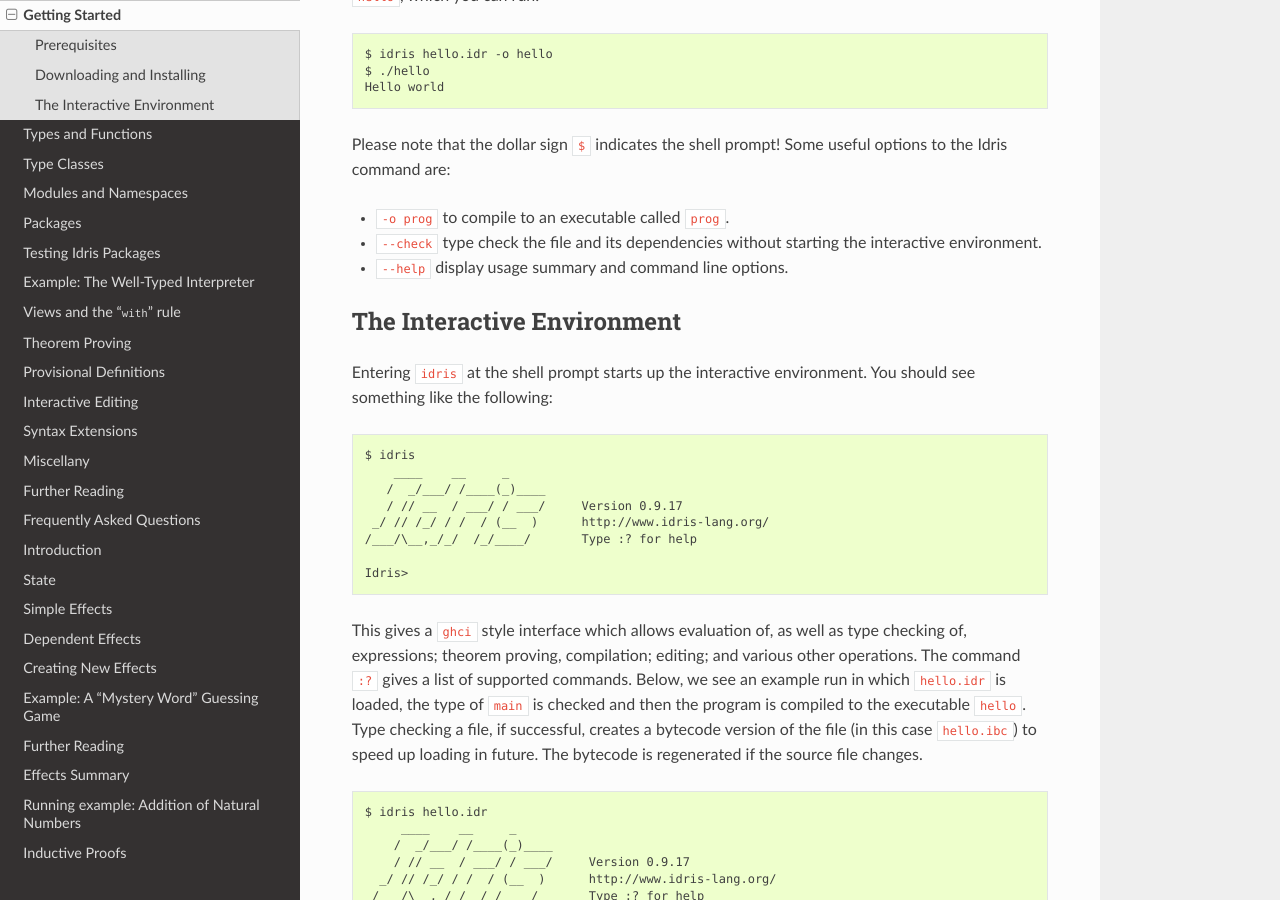
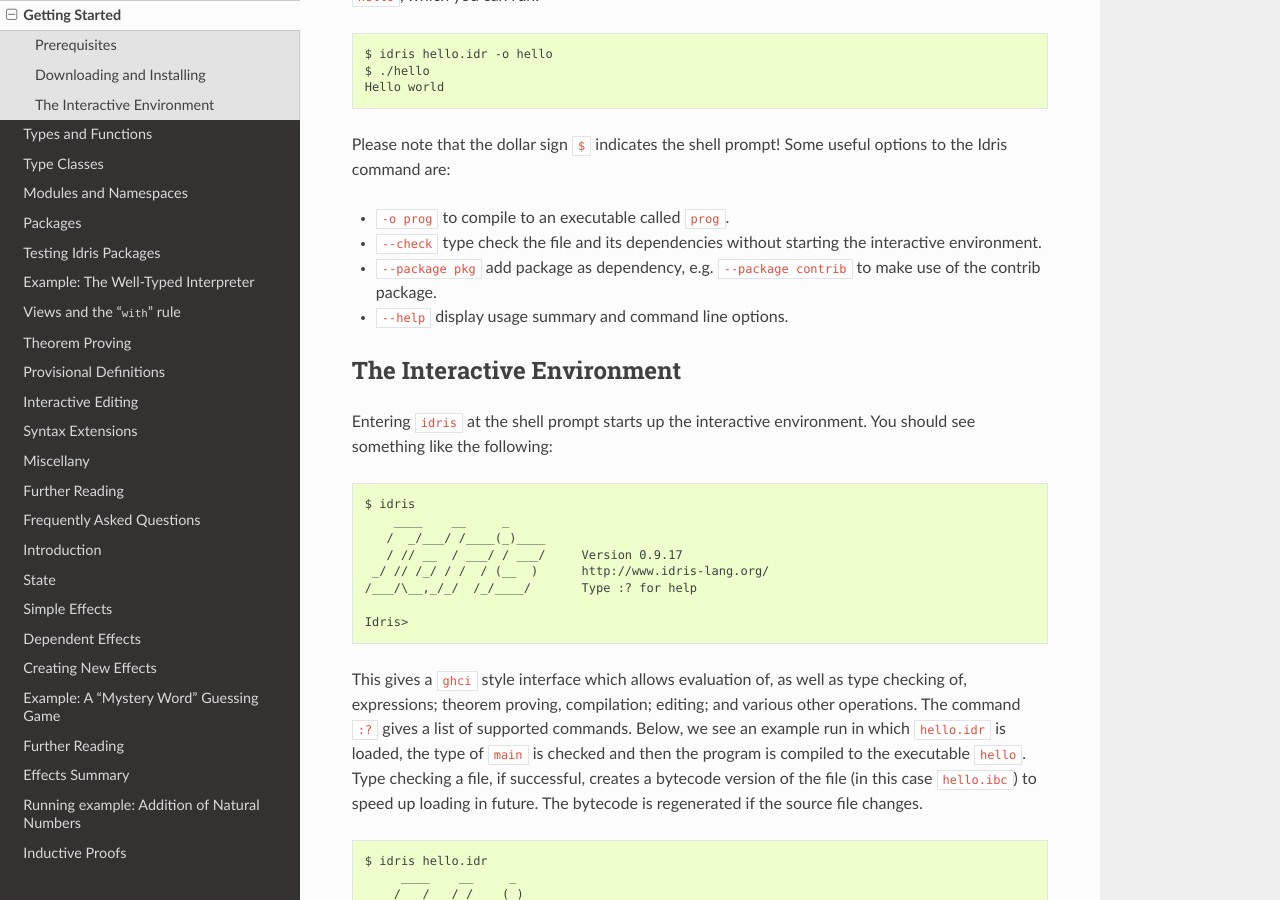
Before and after one commit to idris-lang/Idris-dev, a Sphinx documentation site: the page built from docs/tutorial/starting.rst, in a window 1280 px wide and 900 px high, scrolled down 1102 px. Built offline with Sphinx 7.4.7 and the Read the Docs theme 2.0.0, drawn with Linux system fonts in a browser that asks for light colours; formulas are drawn with MathJax 3.

Commit message:
Add --package contrib to tutorial

```diff
--- a/docs/tutorial/starting.rst
+++ b/docs/tutorial/starting.rst
@@ -66,6 +66,8 @@
 
 - ``--check`` type check the file and its dependencies without starting the interactive environment.
 
+- ``--package pkg`` add package as dependency, e.g. ``--package contrib`` to make use of the contrib package.
+
 - ``--help`` display usage summary and command line options.
 
 The Interactive Environment
```
